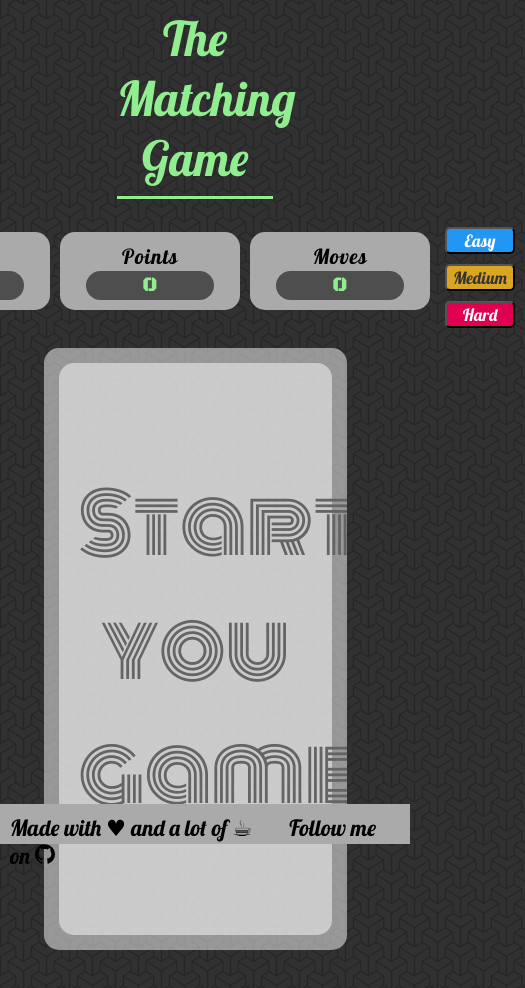
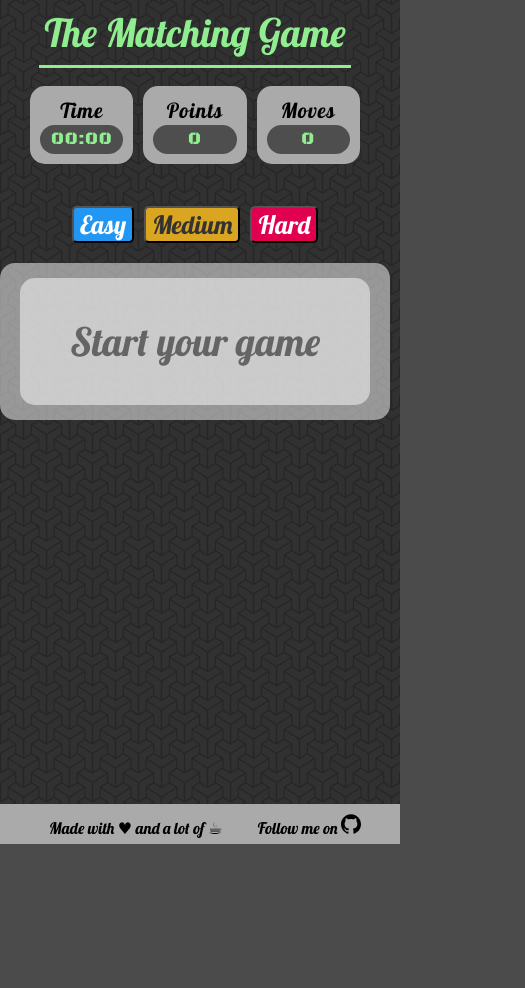
Before and after one commit to r4pt0s/matchingGame, a website with bundled scripts: page index.html in a window 390 px wide. Shown: the whole page, 525 px wide, since content can reach past the window. After the commit the page ends 844 px from the top, so only its background shows below. Built offline with nearby package versions, Linux system fonts and the light colour scheme.

Commit message:
ui improvments, add game end

```diff
--- a/CardDeck.js
+++ b/CardDeck.js
@@ -85,8 +85,19 @@ class CardDeck {
   }
 
   gameFinished() {
-    console.log(this.countPoints === this.deckSize / 2);
+    const returnVal =
+      this.countPoints === this.deckSize / 2 ? this.countPoints : false;
+
+    console.log(this.countPoints, this.deckSize / 2, returnVal);
+
+    if (returnVal) {
+      this.resetGameStats();
+      return returnVal;
+    }
+
+    return false;
   }
+
   resetGameStats() {
     this.deckArray = [];
     this.selectedCards = { card1: null, card2: null };
--- a/index.html
+++ b/index.html
@@ -11,12 +11,12 @@
     <header>The Matching Game</header>
 
     <div class="game-scene">
+      <div class="game-details-wrapper">
+        <div class="time">Time <span>00:00</span></div>
+        <div class="score">Points <span>0</span></div>
+        <div class="moves">Moves <span>0</span></div>
+      </div>
       <div class="game-control-wrapper">
-        <div class="game-details-wrapper">
-          <div class="time">Time <span>00:00</span></div>
-          <div class="score">Points <span>0</span></div>
-          <div class="moves">Moves <span>0</span></div>
-        </div>
         <div class="game-level-btngrp">
           <button class="easy" data-level="1">Easy</button>
           <button class="medium" data-level="2">Medium</button>
@@ -25,7 +25,7 @@
       </div>
       <div class="game-content-wrapper">
         <div class="overlay">
-          <p>Start you game</p>
+          <p>Start your game</p>
         </div>
     </div>
 
--- a/script.js
+++ b/script.js
@@ -49,6 +49,15 @@ cardDeck.addEventListener("click", e => {
       parentEventContainer.getAttribute("data-key")
     );
     const cardFrontFaceImg = parentEventContainer.querySelector("img");
+    const endOfGame = game.gameFinished();
+
+    if (endOfGame) {
+      cardDeck.innerHTML = `
+    <div class="overlay">
+      <p>Congratulations your score is: ${endOfGame}</p>
+    </div>`;
+      clearInterval(gameDurationHandler);
+    }
 
     parentEventContainer.classList.add("active");
 
@@ -75,8 +84,6 @@ cardDeck.addEventListener("click", e => {
     }
     if (result.score) gameScore.textContent = result.score;
     if (result.moves) gameMoves.textContent = result.moves;
-
-    game.gameFinished();
   }
 });
 
@@ -118,5 +125,3 @@ gameControls.addEventListener("click", e => {
     }
   }
 });
-
-console.log(cardDeck);
--- a/style.css
+++ b/style.css
@@ -25,8 +25,8 @@ body {
 
 header {
   font-family: "Lobster", cursive;
-  width: 40vw;
-  font-size: 3rem;
+  width: 80vw;
+  font-size: 10vw;
   margin: 8px auto;
   padding-bottom: 8px;
   text-align: center;
@@ -51,13 +51,14 @@ header {
 
 .game-control-wrapper .game-level-btngrp {
   display: flex;
-  flex-direction: column;
+  justify-content: center;
+  width: 100vw;
   padding: 5px;
 }
 
 .game-control-wrapper button {
   font-family: "Lobster", cursive;
-  font-size: 2vh;
+  font-size: 3vh;
   margin: 5px 5px;
   border-radius: 5px;
   cursor: pointer;
@@ -103,7 +104,7 @@ header {
   margin: 10px 5px;
   padding: 10px;
   background-color: #aaaaaa;
-  width: 10rem;
+  width: 33.33333333%;
   text-align: center;
   border-radius: 15px;
 }
@@ -111,32 +112,47 @@ header {
 .game-details-wrapper div > span {
   display: block;
   font-family: "Black Ops One", cursive;
+  font-size: 1.1rem;
   color: lightgreen;
   background-color: rgba(17, 17, 17, 0.6);
   border-radius: 15px;
-  width: 80%;
+  width: 5.2rem;
   margin: 0 auto;
+}
+
+.game-content-wrapper {
+  display: grid;
+  grid-template-columns: repeat(auto-fill, 180px);
+  grid-gap: 20px;
+  justify-content: center;
+  perspective: 1900px;
+  width: 70vw;
+  margin-bottom: 100px;
+  background-color: rgba(255, 255, 255, 0.5);
+  padding: 15px;
+  border-radius: 15px;
 }
 
 .overlay {
   grid-column: 1/-1;
   text-align: center;
-  font-family: "Monoton", cursive;
-  font-size: 5rem;
+  font-family: "Lobster", cursive;
+  font-size: 4vw;
   color: var(--text-color);
   background-color: white;
   border-radius: 15px;
   opacity: 0.5;
-  padding: 20px;
 }
 
 footer {
   display: flex;
   justify-content: space-around;
   height: 20px;
-  padding: 10px;
+  padding-top: 10px;
+  padding-bottom: 10px;
+  padding-left: 10px;
   font-family: "Lobster", cursive;
-  font-size: 1.4rem;
+  font-size: 1rem;
   background-color: #aaaaaa;
   position: fixed;
   left: 0;
@@ -145,22 +161,10 @@ footer {
 }
 
 footer .author span {
-  margin-left: 2rem;
+  padding-left: 2rem;
 }
 
 /*************************************************************************CSS-FLIP***************************************************/
-
-.game-content-wrapper {
-  display: grid;
-  grid-template-columns: repeat(auto-fill, minmax(200px, 1fr));
-  grid-gap: 10px;
-  perspective: 1000px;
-  width: 70vw;
-  margin-bottom: 100px;
-  background-color: rgba(255, 255, 255, 0.5);
-  padding: 15px;
-  border-radius: 15px;
-}
 
 .card {
   display: grid;
@@ -184,8 +188,9 @@ footer .author span {
   grid-area: overlap;
 }
 .back,
-.front > img {
-  width: 8vw;
+.front img {
+  width: 100%;
+  object-fit: contain;
 }
 
 .back,
@@ -196,6 +201,20 @@ footer .author span {
   align-items: center;
 }
 
+@media screen and (max-width: 756px) {
+  .game-content-wrapper {
+    grid-template-columns: repeat(2, 170px);
+    justify-content: center;
+    width: 100vw;
+    grid-gap: 10px;
+    margin-bottom: 50px;
+  }
+
+  .overlay {
+    font-size: 10vw;
+  }
+}
+
 /* Extra large devices (large desktops, 1200px and up) */
 @media screen and (min-width: 900px) {
   header {
```
